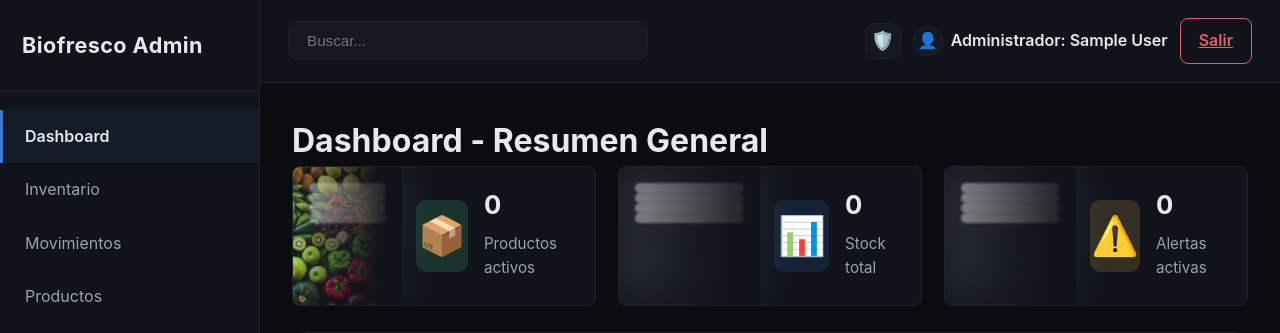
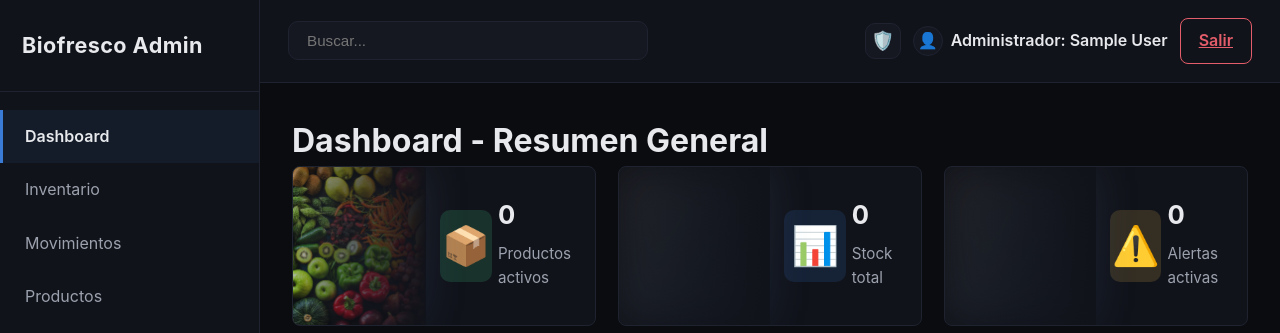
Before and after one commit to JagerBombAsme/BiofrescoDDR-AF, a Django app: page / in a window 1280 px wide. Shown: the top 333 px of the page. Run offline with Django 4.2, Linux system fonts and the light colour scheme; the visitor is signed in with stand-in values (Sample User, id 1); data comes from the database, SQL or seed files in the repository; data that the repository does not hold is empty.

Commit message:
correcion tarjetas

```diff
--- a/PaginaWeb/static/css/adminstyles.css
+++ b/PaginaWeb/static/css/adminstyles.css
@@ -264,7 +264,7 @@ body {
     display: grid;
     grid-template-columns: 1fr 1fr;
     align-items: stretch;
-    min-height: 140px;
+    min-height: 160px;
     overflow: hidden;
     transition: transform 0.2s ease, border-color 0.2s ease;
 }
@@ -280,43 +280,17 @@ body {
     z-index: 0;
     background-image:
         var(--card-image),
-        linear-gradient(135deg, rgba(255, 255, 255, 0.16), rgba(58, 123, 213, 0.12));
-    background-size: cover, 100% 100%;
+        linear-gradient(135deg, rgba(255, 255, 255, 0.16), rgba(255, 255, 255, 0.338));
+    background-size: cover,100% 100%;
     background-repeat: no-repeat;
     background-position: center;
-}
-
-/* Efecto de brillo atrás */
-.stat-card__media::before {
-    z-index: -1;
-}
-
-/* Overlay oscuro lateral */
-.stat-card__media::after {
-    z-index: 1;
-}
-
-/* Líneas decorativas encima */
-.stat-card__image-lines {
-    position: absolute;
-    inset: 16px;
-    z-index: 2;
-}
-
-
-.stat-card__image-lines span {
-    display: block;
-    height: 10px;
-    border-radius: 6px;
-    background: linear-gradient(90deg, rgba(255, 255, 255, 0.4), rgba(255, 255, 255, 0.08));
-    filter: blur(1px);
 }
 
 .stat-card__media::before {
     content: "";
     position: absolute;
     inset: 0;
-    background: linear-gradient(120deg, rgba(255, 255, 255, 0.28), rgba(58, 123, 213, 0.18));
+    background: linear-gradient(120deg, rgba(74, 74, 74, 0.617), rgba(58, 123, 213, 0.18));
     filter: blur(22px);
     opacity: 0.7;
     z-index: -1;
@@ -326,14 +300,14 @@ body {
     content: "";
     position: absolute;
     inset: 0;
-    background: linear-gradient(to right, rgba(11, 12, 16, 0.15), var(--surface) 78%);
+    background: linear-gradient(to right, rgba(11, 12, 16, 0.15), var(--surface) 100%);
 }
 
 .stat-card__content {
     display: flex;
     align-items: center;
-    gap: 16px;
-    padding: 18px 18px 18px 14px;
+    gap: 6px;
+    padding: 18px 4px 18px 14px;
 }
 
 .stat-icon {
```
